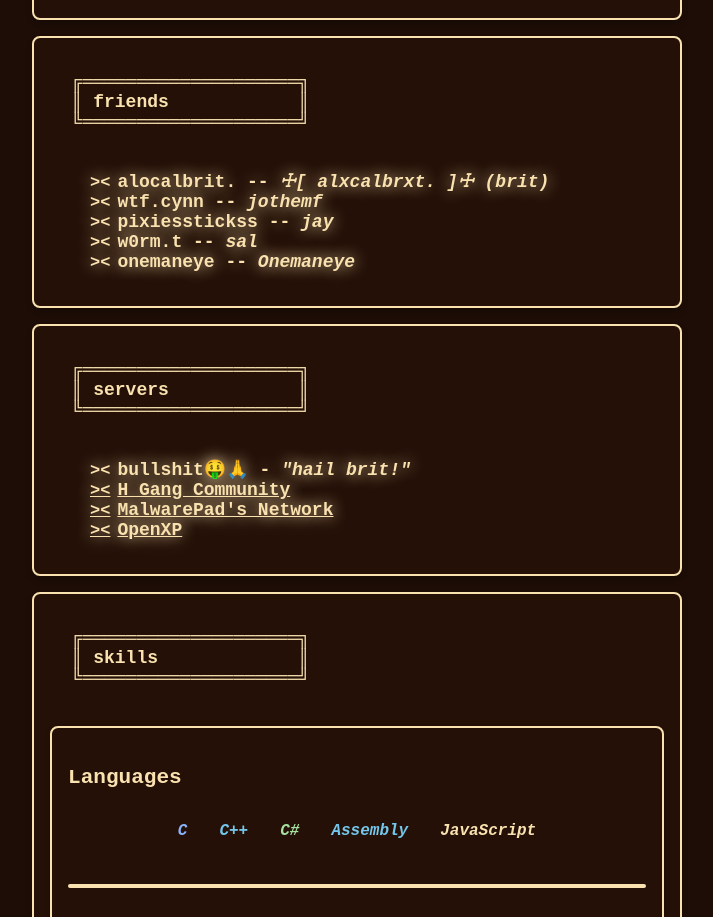
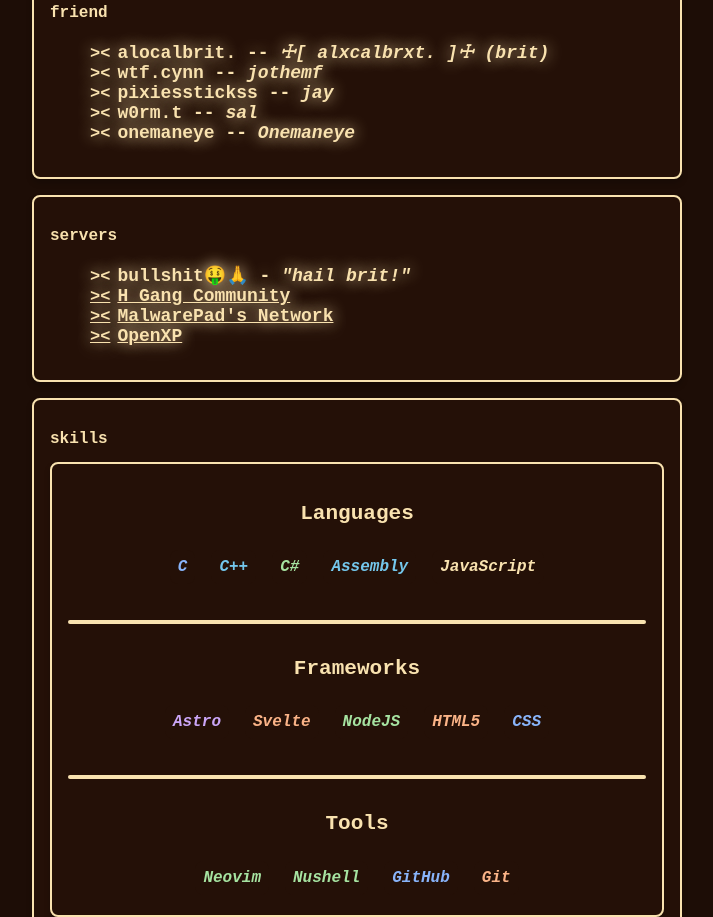
Before and after one commit to undefinedcode0/undefinedastro, an Astro site: page / in a window 1280 px wide. Shown: the part 246-1163 px from the top of the page, without its empty margins (299-1012 px from the left). Built offline with nearby package versions, Linux system fonts and the light colour scheme; Astro itself is replaced by a stand-in of ours; a web font is replaced by a local one.

Commit message:
add more shit, allign h3 text. and change the pre tags to h1. added shit to h1 to dazzle it a bit.

```diff
--- a/src/pages/index.astro
+++ b/src/pages/index.astro
@@ -15,11 +15,9 @@ import Layout from "../layouts/Layout.astro";
 
   <!-- Introduction Section -->
   <section class="content-cell">
-    <pre>
-  ╔════════════════════╗
-  ║ who am i?          ║
-  ╚════════════════════╝
-    </pre>
+    <h1>
+   who am i?
+    </h1>
     <p>
       My name is <span class="glow">undefinedcode</span>. Nice to meet you!
       I am a technology and programming enthusiast.
@@ -29,11 +27,9 @@ import Layout from "../layouts/Layout.astro";
 
   <!-- Friends Section -->
   <section id="friends" class="content-cell">
-    <pre>
-  ╔════════════════════╗
-  ║ friends            ║
-  ╚════════════════════╝
-    </pre>
+    <h1>
+      friend
+    </h1>
     <ul class="glow">
       <li title="best freakpal no lie. love you vro!!!! /p">alocalbrit. -- <i>☩[ alxcalbrxt. ]☩ (brit)</i></li>
       <li>wtf.cynn -- <i>jothemf</i></li>
@@ -45,11 +41,9 @@ import Layout from "../layouts/Layout.astro";
 
   <!-- Servers Section -->
   <section id="servers" class="content-cell">
-    <pre>
-  ╔════════════════════╗
-  ║ servers            ║
-  ╚════════════════════╝
-    </pre>
+    <h1>
+   servers
+    </h1>
     <ul class="glow">
       <li title="freak hangout, best server i've ever been (private server)">bullshit🤑🙏 - <i>"hail brit!"</i></li>
 
@@ -69,11 +63,9 @@ import Layout from "../layouts/Layout.astro";
 
   <!-- Skills Section -->
   <section id="skills" class="content-cell">
-    <pre>
-  ╔════════════════════╗
-  ║ skills             ║
-  ╚════════════════════╝
-    </pre>
+    <h1>
+   skills
+    </h1>
     <div class="content-cell">
       <h3>Languages</h3>
       <div class="skills-container">
@@ -105,11 +97,9 @@ import Layout from "../layouts/Layout.astro";
 
   <!-- Organizations Section. -->
   <section id="organizations" class="content-cell">
-    <pre>
-  ╔════════════════════╗
-  ║ organizations      ║
-  ╚════════════════════╝
-    </pre>
+    <h1>
+   organizations
+    </h1>
     <ul class="glow">
       <li title="i work as a developer here for helping to generate new certificates for compiling the windows xp source code, helped by my UBToolset program.">OpenXP</li>
     </ul>
--- a/src/styles/app.scss
+++ b/src/styles/app.scss
@@ -224,3 +224,14 @@ hr {
   height: 0.25rem;
   background-color: var(--primary-color);
 }
+
+h1 {
+  font-size: 1rem;
+  left: 0.75rem;
+  line-height: 1.25rem;
+  top: 0.5rem;
+}
+
+h3 {
+  text-align: center;
+}
```
Also changed, not shown: 3 other files.
